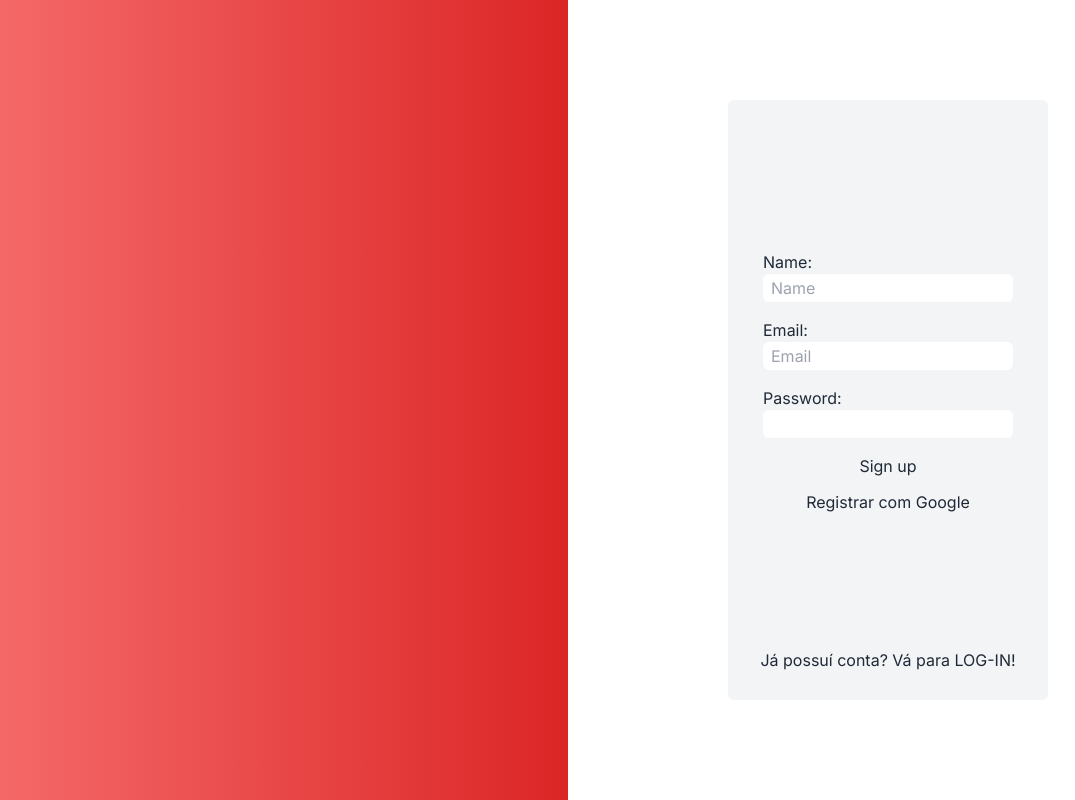
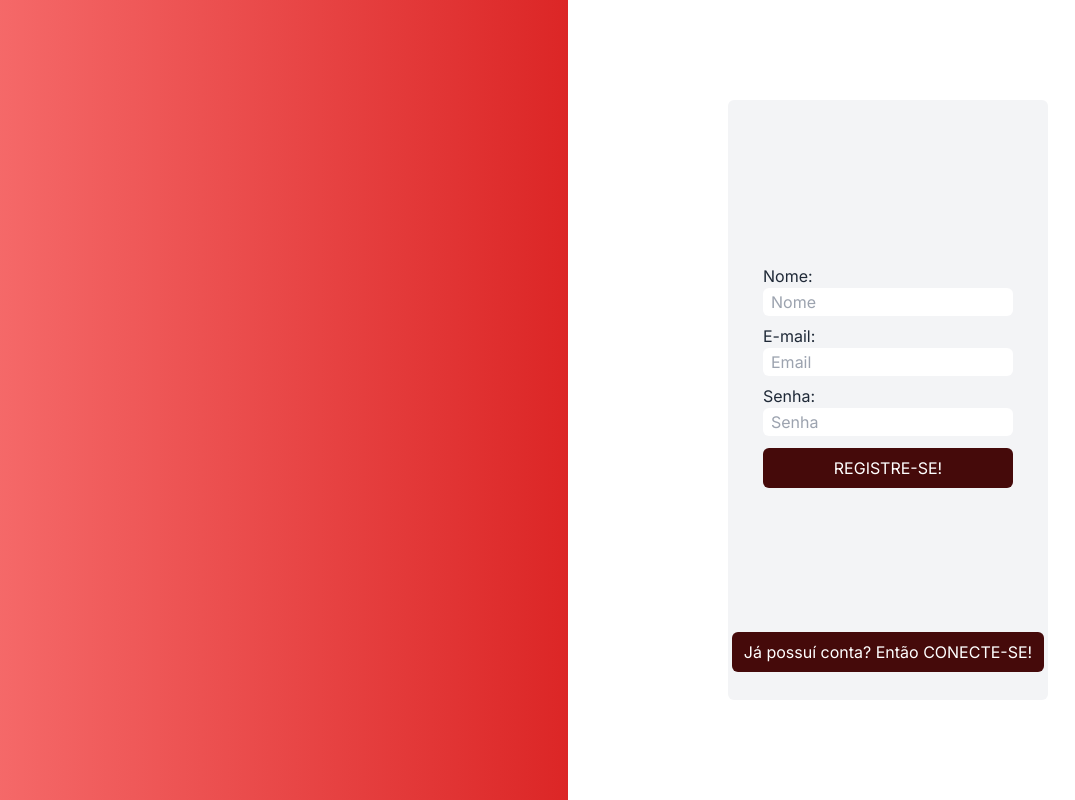
Before and after one commit to RochaDevs/ChurchPlayers, a Next.js app: page /signup in a window 1280 px wide. Shown: the whole page, without its empty margins (72-1147 px from the left). Built offline with nearby package versions, Linux system fonts and the light colour scheme.

Commit message:
20h28 22/05

```diff
--- a/src/app/(PageHome)/login/page.tsx
+++ b/src/app/(PageHome)/login/page.tsx
@@ -9,7 +9,7 @@ const PageLogin = () => {
                 <div className={`flex flex-col bg-gray-100 h-3/4 w-2/4 items-center justify-center rounded-md gap-5`}>
                     <FormLogin />
                     <Link href={'/signup'}>
-                        Não tem conta? SIGN-UP!
+                        <p className={`dark:bg-blue-950 text-white w-full p-3 rounded-md bg-red-950 dark:hover:bg-blue-800 hover:bg-red-800`}>Não tem conta? REGISTRE-SE!</p>
                     </Link>
                 </div>
             </section>
--- a/src/app/(PageHome)/signup/page.tsx
+++ b/src/app/(PageHome)/signup/page.tsx
@@ -6,10 +6,10 @@ const PageSignUp = () => {
         <section className={`flex h-screen`}>
             <div className={`w-6/12 bg-gradient-to-r from-red-400 to-red-600 h-screen dark:bg-gradient-to-r dark:from-blue-900 dark:to-blue-950`}></div>
             <section className={`w-6/12 flex items-center justify-center`}>
-                <div className={`flex flex-col bg-gray-100 h-3/4 w-2/4 items-center justify-center rounded-md gap-5`}>
+                <div className={`flex flex-col bg-gray-100 h-3/4 w-2/4 items-center justify-center rounded-md gap-1`}>
                     <FormSignUp />
                     <Link href={'/login'}>
-                        Já possuí conta? Vá para LOG-IN!
+                        <p className={`dark:bg-blue-950 text-white w-full p-3 rounded-md bg-red-950 dark:hover:bg-blue-800 hover:bg-red-800`}>Já possuí conta? Então CONECTE-SE!</p>
                     </Link>
                 </div>
             </section>
--- a/src/app/actions/authLogin.ts
+++ b/src/app/actions/authLogin.ts
@@ -1,32 +1,36 @@
-import { endPointToUsers } from "@/utils/endpoints";
+'use server';
+
 import { FormLoginState, LoginFormSchema } from "../lib/definitions";
 import { createSession } from "../lib/session";
 import { redirect } from "next/navigation";
+import { PrismaClient } from "@prisma/client";
 
-async function getUserForValidation(emailUser: string) {
+const prisma = new PrismaClient()
 
-    const filterEndPoint = (emailUser: string) => {
-        const url = new URL(endPointToUsers);
-        url.searchParams.append('email', emailUser);
-        return url.toString();  // Retorna a URL como string
-    };
+async function getUserForValidation(emailUser: string, passwordUser: string) {
 
     try {
-        const response = await fetch(filterEndPoint(emailUser), {  // Correção na chamada de fetch
-            method: 'GET',
-            headers: { 'Content-Type': 'application/json' },
-        });
 
-        if (!response.ok) {
-            throw new Error('Usuário não existe');
+        const user = await prisma.user.findFirst({
+            where: {
+                email: emailUser,
+                password: passwordUser
+            }
+        })
+
+        if (!user) {
+            throw new Error('Usuário não encontrado ou senha incorreta')
         }
 
-        return await response.json();
+        return user;
 
     } catch (error) {
-        console.error('Error fetching user:', error);
-        throw error;  // Re-throw para tratamento na UI
+
+        console.error('Usuário não encontrado ou senha incorreta');
+        throw error;
+
     }
+
 }
 
 export async function login(state: FormLoginState, formData: FormData) {
@@ -45,12 +49,15 @@ export async function login(state: FormLoginState, formData: FormData) {
         };
     };
 
-    const userValidaded = await getUserForValidation(validatedFieldsForLogin.data.email)
+    try {
+        const userValidaded = await getUserForValidation(validatedFieldsForLogin.data.email, validatedFieldsForLogin.data.password);
 
-    await createSession(userValidaded[0].id);
+        await createSession(userValidaded.id.toString());
 
-    redirect('/');
+        redirect('/');
+    } catch (error) {
+        return {erroDeAutenticacao: 'Usuário não encontrado ou senha incorreta'}
+    }
 
 
-5
 }
--- a/src/app/actions/authSignUp.ts
+++ b/src/app/actions/authSignUp.ts
@@ -2,8 +2,10 @@
 
 import { SignupFormSchema, FormSignUpState } from '@/app/lib/definitions';
 import { createSession } from '../lib/session';
+import { PrismaClient } from '@prisma/client';
 import { redirect } from 'next/navigation';
-import { endPointToUsers } from '@/utils/endpoints';
+
+const prisma = new PrismaClient();
 
 export async function signup(state: FormSignUpState, formData: FormData) {
 
@@ -21,6 +23,19 @@ export async function signup(state: FormSignUpState, formData: FormData) {
     };
   }
 
+  // Check if the email already exists
+
+  const existingUser = await prisma.user.findUnique({
+    where: {
+      email: validatedFieldsForSignUp.data.email
+    }
+  })
+
+
+  if (existingUser) {
+    return {erroEmailJaEmUso: 'E-mail já está em uso'}
+  }
+
   // Prepare the data to send to the API
   const userData = {
     name: validatedFieldsForSignUp.data.name,
@@ -30,33 +45,18 @@ export async function signup(state: FormSignUpState, formData: FormData) {
 
   // 3. Insert the user into the database or call an Library API
   try {
-    const response = await fetch(endPointToUsers, {
-      method: 'POST',
-      headers: {
-        'Content-Type': 'application/json'
-      },
-      body: JSON.stringify(userData)
-    });
 
-    const user = await response.json();
+    const user = await prisma.user.create({
+      data: userData
+    })
 
-    // console.log(user)
+    await createSession(user.id.toString());
 
-    if (!response.ok) {
-      throw new Error(user.message || 'Failed to create user');
-    }
-
-    await createSession(user.id);
-
-  } catch (error: unknown) {
-    if (error instanceof Error) {
-      return { error: error.message };
-    } else {
-      return { error: 'An unknown error occurred' };
-    }
+  } catch (error) {
+    return {erroAoCriarUsuario: 'Algo deu errado ao registrar seus dados. Tente novamente mais tarde.'}
   }
 
   // Redirect user
-  // redirect('/');
+  redirect('/');
 
 }
--- a/src/app/lib/definitions.ts
+++ b/src/app/lib/definitions.ts
@@ -5,7 +5,7 @@ export const SignupFormSchema = z.object({
         .string()
         .min(3, { message: 'O nome deve conter no mínimo 3 caracteres.' })
         .trim(),
-    email: z.string().email({ message: 'Por favor insira um e-mail válido' }).trim(),
+    email: z.string().email({ message: 'Por favor insira um e-mail válido.' }).trim(),
     password: z
         .string()
         .min(8, { message: 'Mínimo de 8 caracteres.' })
@@ -31,7 +31,7 @@ export type FormSignUpState =
 export const LoginFormSchema = z.object({
     email: z
         .string()
-        .email({ message: 'Por favor insira um e-mail válido' })
+        .email({ message: 'Por favor insira um e-mail válido.' })
         .trim(),
     password: z
         .string()
--- a/src/components/FormLogin/index.tsx
+++ b/src/components/FormLogin/index.tsx
@@ -7,11 +7,11 @@ export function LoginButton() {
     const { pending } = useFormStatus()
 
     return (
-      <button aria-disabled={pending} type="submit">
-        {pending ? 'Submitting...' : 'Login'}
-      </button>
+        <button className={`dark:bg-blue-950 text-white w-full p-3 rounded-md bg-red-950 dark:hover:bg-blue-800 hover:bg-red-800`} aria-disabled={pending} type="submit">
+            {pending ? 'CONECTANDO...': 'CONECTE-SE!'}
+        </button>
     )
-  };
+};
 
 export const FormLogin = () => {
 
@@ -21,23 +21,30 @@ export const FormLogin = () => {
         <form action={formLoginServerAction} className={`px-3 py-2 h-5/6 flex flex-col gap-5 justify-center`}>
 
             <div className={`flex flex-col gap-1`}>
-                <label htmlFor="email">Email:</label>
-                <input id="email" name="email" type="email" placeholder="Email"
-                    className={`py-1 px-2 rounded-md focus:outline-none `}
+                <label htmlFor="email">E-mail:</label>
+                <input id="email" name="email" type="email" placeholder="E-mail"
+                    className={`py-1 px-2 rounded-md focus:outline-none bg-white `}
                 />
             </div>
-            {state?.errors?.email && <p>{state.errors.email}</p>}
+
+            {state?.errors?.email &&
+                <p className={`bg-white text-red-600 p-1 rounded-md w-max`}>
+                    {state.errors.email}
+                </p>
+            }
+
+
 
             <div className={`flex flex-col gap-1`}>
-                <label htmlFor="password">Password:</label>
-                <input id="password" name="password" type="password"
-                    className={`py-1 px-2 rounded-md focus:outline-none`}
+                <label htmlFor="password">Senha:</label>
+                <input id="password" name="password" type="password" placeholder='Senha'
+                    className={`py-1 px-2 rounded-md focus:outline-none bg-white`}
                 />
             </div>
             {state?.errors?.password && (
-                <div>
-                    <p>Password must:</p>
-                    <ul>
+                <div className={`bg-white text-red-600 p-1 rounded-md flex flex-col gap-2`}>
+                    <p>A senha deve possuir:</p>
+                    <ul className={`flex flex-col gap-2`}>
                         {state.errors.password.map((error: any) => (
                             <li key={error}>- {error}</li>
                         ))}
@@ -45,8 +52,11 @@ export const FormLogin = () => {
                 </div>
             )}
 
+            {state?.erroDeAutenticacao && (
+                <p className={`bg-white text-red-600 p-2 rounded-md`}> {state.erroDeAutenticacao}</p>
+            )}
+
             <LoginButton />
-            <button type="submit">Efetuar Login</button>
         </form>
     );
 };
--- a/src/components/FormSignUp/index.tsx
+++ b/src/components/FormSignUp/index.tsx
@@ -2,14 +2,15 @@
 
 
 import { signup } from '@/app/actions/authSignUp';
+import Link from 'next/link';
 import { useFormState, useFormStatus } from 'react-dom';
 
 export function SignupButton() {
   const { pending } = useFormStatus()
 
   return (
-    <button aria-disabled={pending} type="submit">
-      {pending ? 'Submitting...' : 'Sign up'}
+    <button className={`dark:bg-blue-950 text-white w-full p-3 rounded-md bg-red-950 dark:hover:bg-blue-800 hover:bg-red-800`} aria-disabled={pending} type="submit">
+      {pending ? 'REGISTRANDO-SE' : 'REGISTRE-SE!'}
     </button>
   )
 };
@@ -18,33 +19,37 @@ export const FormSignUp = () => {
   const [state, formSignupServerAction] = useFormState(signup, undefined);
 
   return (
-    <form action={formSignupServerAction} className={`px-3 py-2 h-5/6 flex flex-col gap-5 justify-center`}>
+    <form action={formSignupServerAction} className={`px-3 py-2 h-5/6 flex flex-col gap-3 justify-center`}>
       <div className={`flex flex-col gap-1`}>
-        <label htmlFor="name">Name:</label>
-        <input id="name" name="name" placeholder="Name"
-          className={`py-1 px-2 rounded-md focus:outline-none`}
+        <label htmlFor="name">Nome:</label>
+        <input id="name" name="name" placeholder="Nome"
+          className={`py-1 px-2 rounded-md focus:outline-none bg-white`}
         />
       </div>
-      {state?.errors?.name && <p>{state.errors.name}</p>}
+      {state?.errors?.name &&
+        <p className={`bg-white text-red-600 p-1 rounded-md w-max`}>{state.errors.name}</p>
+      }
 
       <div className={`flex flex-col gap-1`}>
-        <label htmlFor="email">Email:</label>
+        <label htmlFor="email">E-mail:</label>
         <input id="email" name="email" type="email" placeholder="Email"
-          className={`py-1 px-2 rounded-md focus:outline-none `}
+          className={`py-1 px-2 rounded-md focus:outline-none bg-white`}
         />
       </div>
-      {state?.errors?.email && <p>{state.errors.email}</p>}
+      {state?.errors?.email &&
+        <p className={`bg-white text-red-600 p-1 rounded-md w-max`}>{state.errors.email}</p>
+      }
 
       <div className={`flex flex-col gap-1`}>
-        <label htmlFor="password">Password:</label>
-        <input id="password" name="password" type="password"
-          className={`py-1 px-2 rounded-md focus:outline-none`}
+        <label htmlFor="password">Senha:</label>
+        <input id="password" name="password" type="password" placeholder='Senha'
+          className={`py-1 px-2 rounded-md focus:outline-none bg-white`}
         />
       </div>
       {state?.errors?.password && (
-        <div>
-          <p>Password must:</p>
-          <ul>
+        <div className={`bg-white text-red-600 p-1 rounded-md flex flex-col gap-2`}>
+          <p>A senha deve possuir:</p>
+          <ul className={`flex flex-col gap-2`}>
             {state.errors.password.map((error: any) => (
               <li key={error}>- {error}</li>
             ))}
@@ -52,8 +57,20 @@ export const FormSignUp = () => {
         </div>
       )}
 
+      {state?.erroEmailJaEmUso && (
+        <p className={`bg-white text-red-600 p-2 rounded-md`}>
+          {state.erroEmailJaEmUso}
+        </p>
+      )}
+
+      {state?.erroAoCriarUsuario && (
+        <p className={`bg-white text-red-600 p-2 rounded-md`}>
+          {state.erroAoCriarUsuario}
+        </p>
+      )}
+
       <SignupButton />
-      <button type="submit">Registrar com Google</button>
+
     </form>
   );
 };
```
Also changed, not shown: package.json (+4 -3 lines), src/app/actions/authDeleteSession.ts (+5 -2 lines), 2 other files (tests, documents, lock files or other folders).
